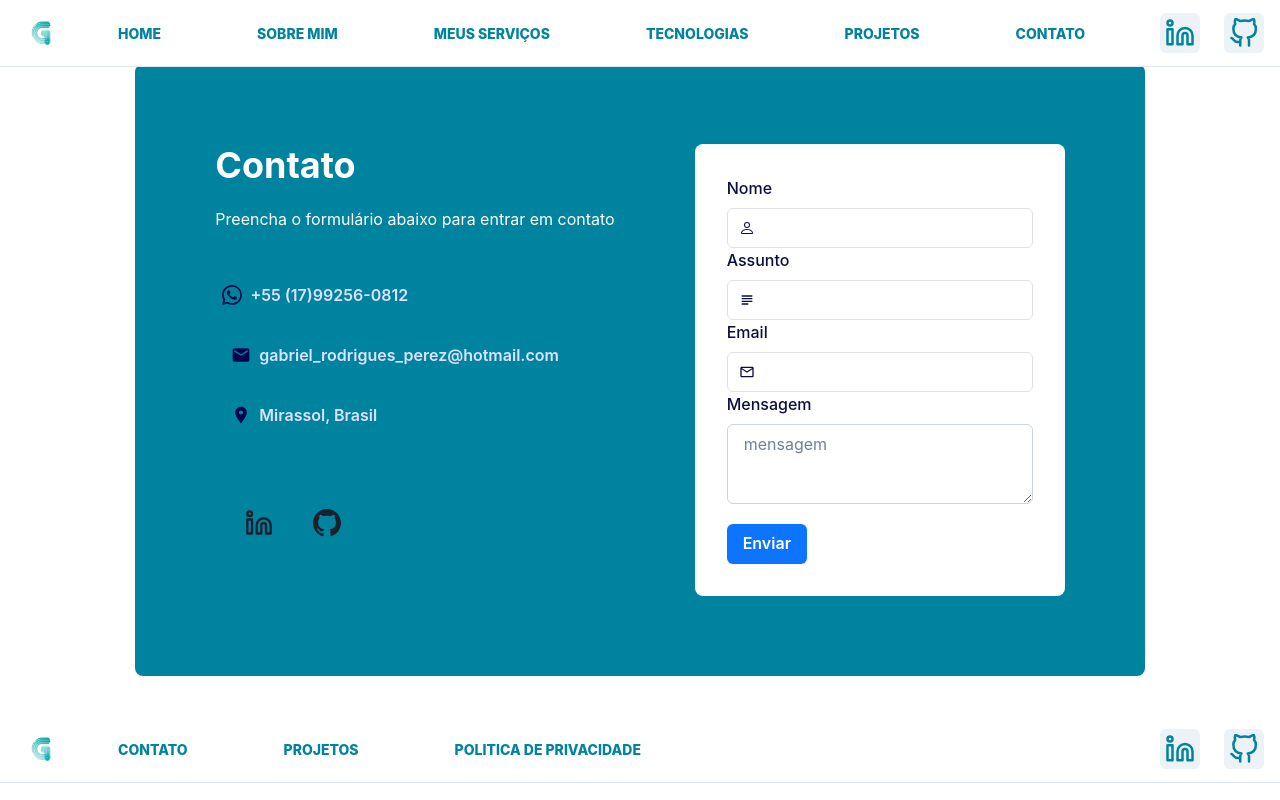
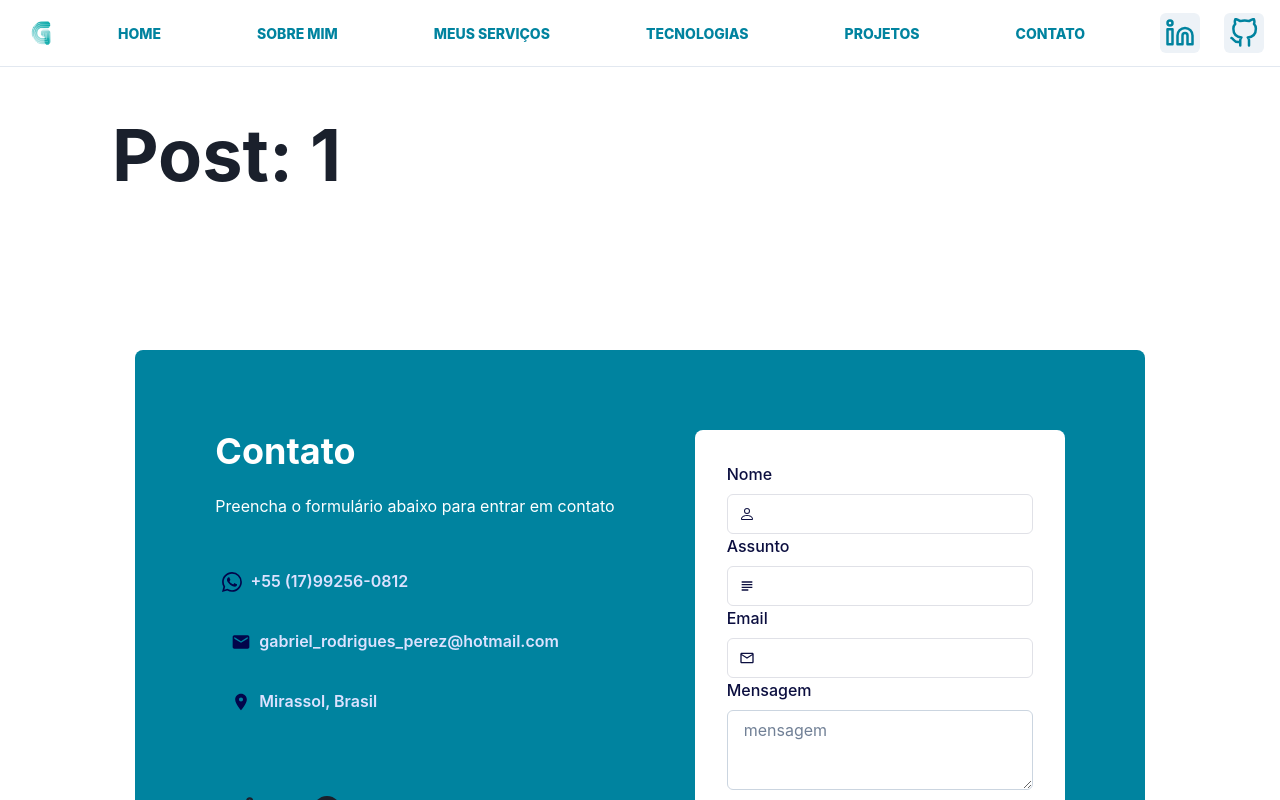
Before and after one commit to Gabriel4420/gabriel4420-portfolio, a Next.js app: page /posts/1 in a window 1280 px wide. Shown: the top 800 px of the page. Built offline with nearby package versions, Linux system fonts and the light colour scheme.

Commit message:
feat: :sparkles: update heading

```diff
--- a/pages/posts/[pid].tsx
+++ b/pages/posts/[pid].tsx
@@ -1,10 +1,13 @@
+import { Flex, Heading } from '@chakra-ui/react'
 import { useRouter } from 'next/router'
 
 const Post = () => {
   const router = useRouter()
   const { pid } = router.query
 
-  return <p>Post: {pid}</p>
+  return <Flex p="28">
+    <Heading fontSize="7xl">Post: {pid?.toString().split('-')}</Heading>
+  </Flex>
 }
 
 export default Post
--- a/src/components/organisms/AboutMe/index.tsx
+++ b/src/components/organisms/AboutMe/index.tsx
@@ -25,6 +25,7 @@ const AboutMe = () => {
           alignItems="center"
           justifyContent="center"
           w="full"
+
         >
           <Image
             src="./assets/images/perfil.jpg"
--- a/src/components/organisms/Hero/index.tsx
+++ b/src/components/organisms/Hero/index.tsx
@@ -52,7 +52,7 @@ const Hero = () => {
               textAlign="center"
               textTransform="uppercase"
             >
-              E transformaremos ela em solução para seu negócio!
+              Transformaremos ela em solução para seu negócio!
             </Text>
           </Heading>
 
--- a/src/components/template/HomeScreen/index.tsx
+++ b/src/components/template/HomeScreen/index.tsx
@@ -1,6 +1,5 @@
 import { Hero } from '@/components/organisms'
 import AboutMe from '@/components/organisms/AboutMe'
-import Contact from '@/components/organisms/Contact'
 import MyServices from '@/components/organisms/MyServices'
 import MyTechs from '@/components/organisms/Techs'
 import { CardServices } from '@/interfaces/card'
```
